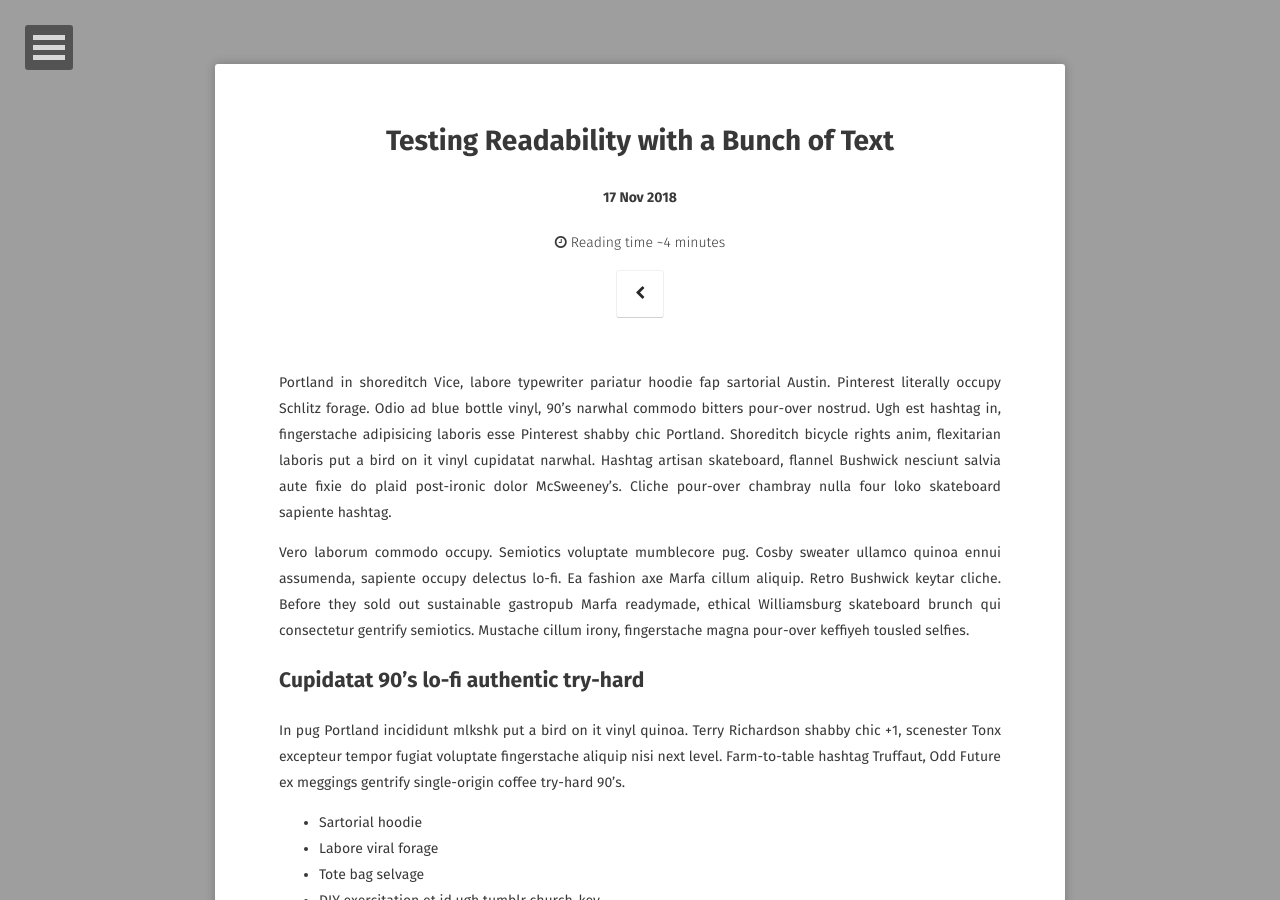
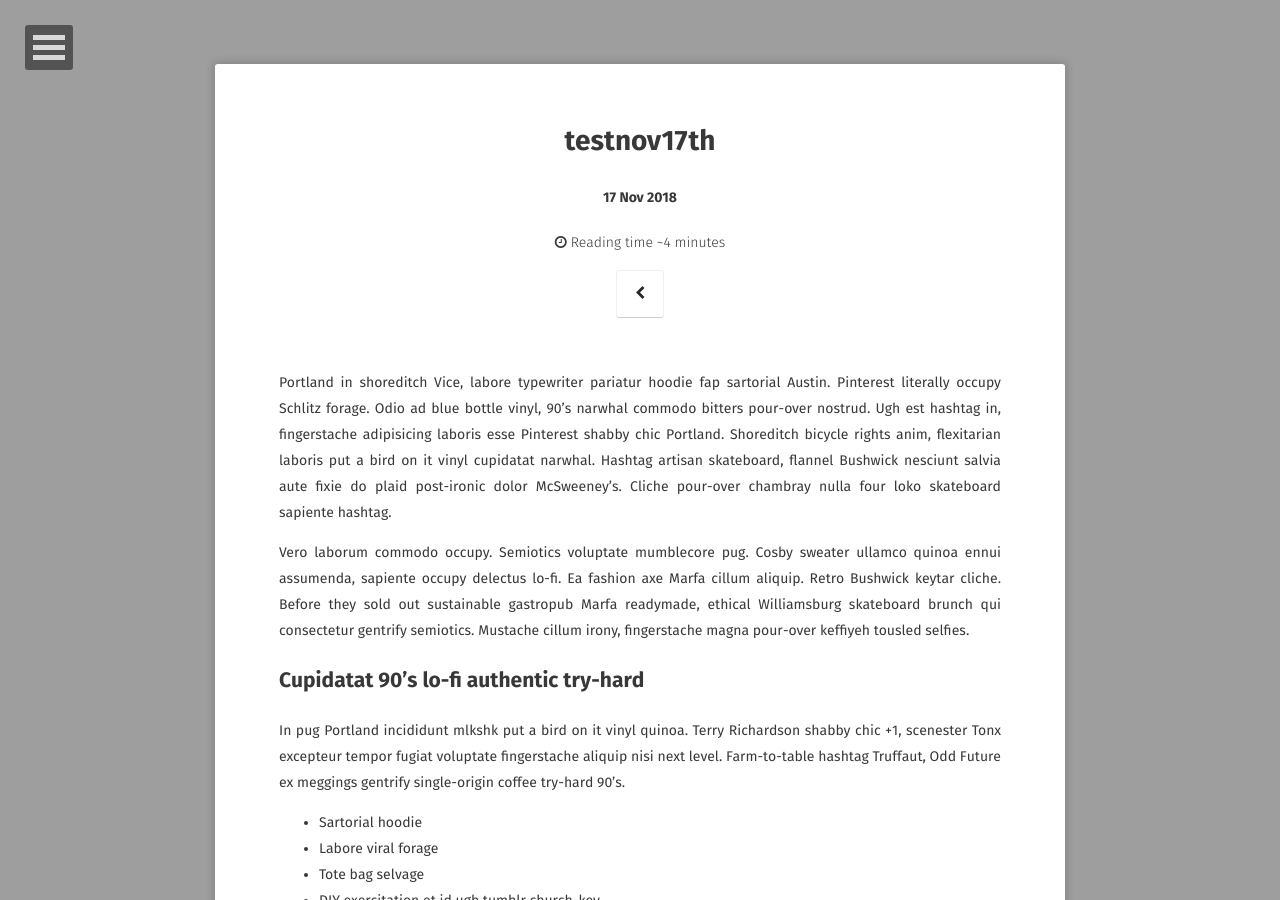
Before and after one commit to incheony/incheony.github.io, a Jekyll site: the page built from _posts/2018-11-17-test.md, in a window 1280 px wide and 900 px high. Built offline with Jekyll 4.4.1, drawn with Linux system fonts in a browser that asks for light colours; some web fonts are replaced; comment, search, counter and statistics services are not loaded.

Commit message:
Update 2018-11-17-test.md

```diff
--- a/_posts/2018-11-17-test.md
+++ b/_posts/2018-11-17-test.md
@@ -1,8 +1,8 @@
 ---
 layout: post
-title: "Testing Readability with a Bunch of Text"
+title: "testnov17th"
 date: 2018-11-17
-excerpt: "A ton of text to test readability."
+excerpt: "today is saturday"
 category: [daily, daily1, cat]
 tags: [daily, daily1, cat]
 comments: true
```
